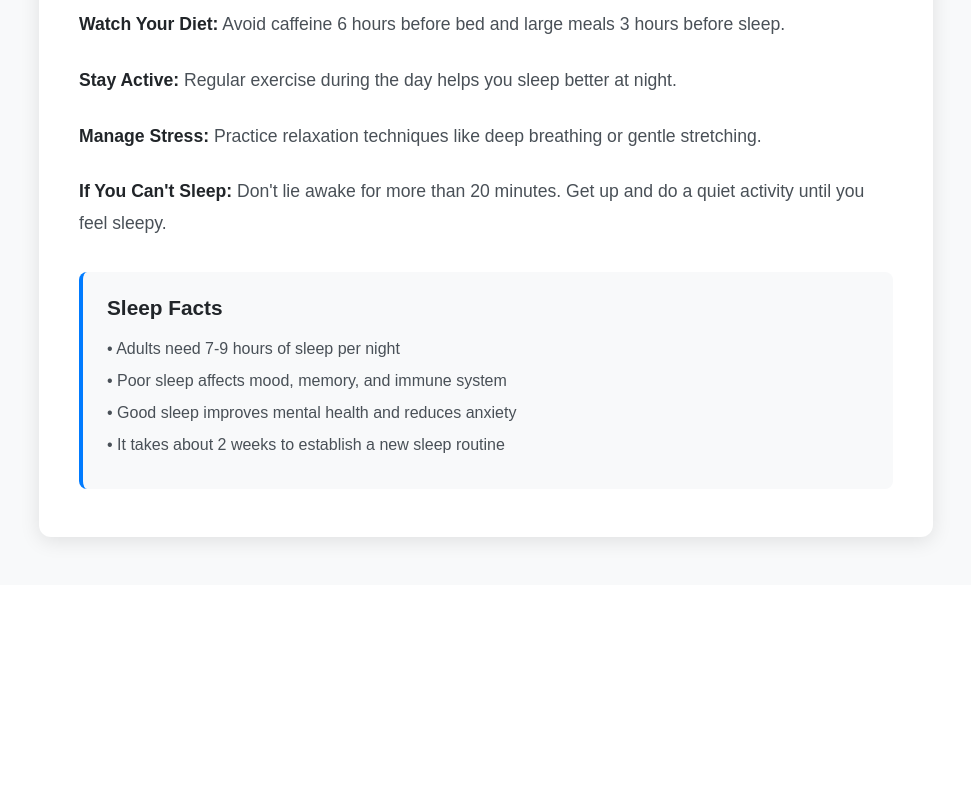
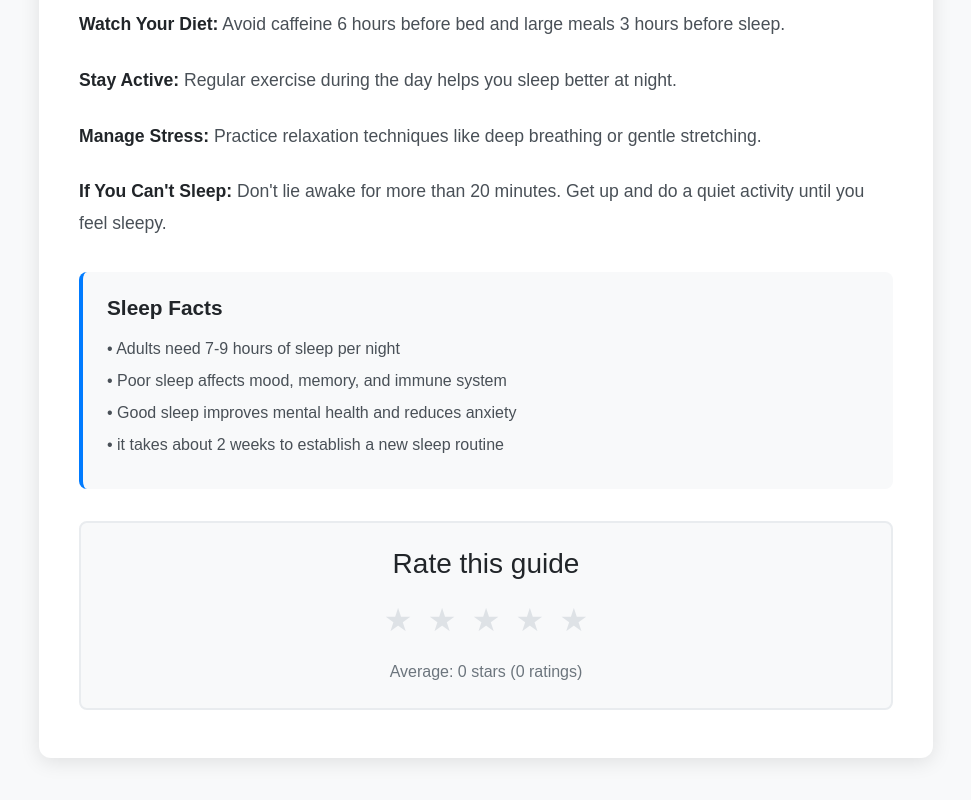
Before and after one commit to MonashJeremia/SafeSpace, a Vue app: page /guides/healthy-sleep-habits in a window 1280 px wide. Shown: the part 706-1506 px from the top of the page, without its empty margins (154-1125 px from the left). Before the commit the page ends 1291 px from the top, so only its background shows below. Built offline with nearby package versions, Linux system fonts and the light colour scheme.

Commit message:
feat: Add RatingComponent to Healthy Sleep and Managing Stress guides for user feedback

```diff
--- a/src/views/guides/HealthySleepHabitsView.vue
+++ b/src/views/guides/HealthySleepHabitsView.vue
@@ -41,9 +41,12 @@
                   <p>• Adults need 7-9 hours of sleep per night</p>
                   <p>• Poor sleep affects mood, memory, and immune system</p>
                   <p>• Good sleep improves mental health and reduces anxiety</p>
-                  <p>• It takes about 2 weeks to establish a new sleep routine</p>
+                  <p>• it takes about 2 weeks to establish a new sleep routine</p>
                 </div>
               </div>
+
+              <!-- Rating Component -->
+              <RatingComponent guideId="healthy-sleep-habits" />
             </div>
           </div>
         </div>
@@ -54,11 +57,13 @@
 
 <script>
 import MainHeader from '../../components/MainHeader.vue'
+import RatingComponent from '../../components/RatingComponent.vue'
 
 export default {
   name: 'HealthySleepHabitsView',
   components: {
-    MainHeader
+    MainHeader,
+    RatingComponent
   }
 }
 </script>
--- a/src/views/guides/ManagingStressView.vue
+++ b/src/views/guides/ManagingStressView.vue
@@ -59,6 +59,9 @@
                   <p>• Thoughts of self-harm or feeling hopeless</p>
                 </div>
               </div>
+
+              <!-- Rating Component -->
+              <RatingComponent guideId="managing-stress" />
             </div>
           </div>
         </div>
@@ -68,12 +71,14 @@
 </template>
 
 <script>
-import MainHeader from '../../components/MainHeader.vue'
+import MainHeader from '@/components/MainHeader.vue'
+import RatingComponent from '@/components/RatingComponent.vue'
 
 export default {
   name: 'ManagingStressView',
   components: {
-    MainHeader
+    MainHeader,
+    RatingComponent
   }
 }
 </script>
```
